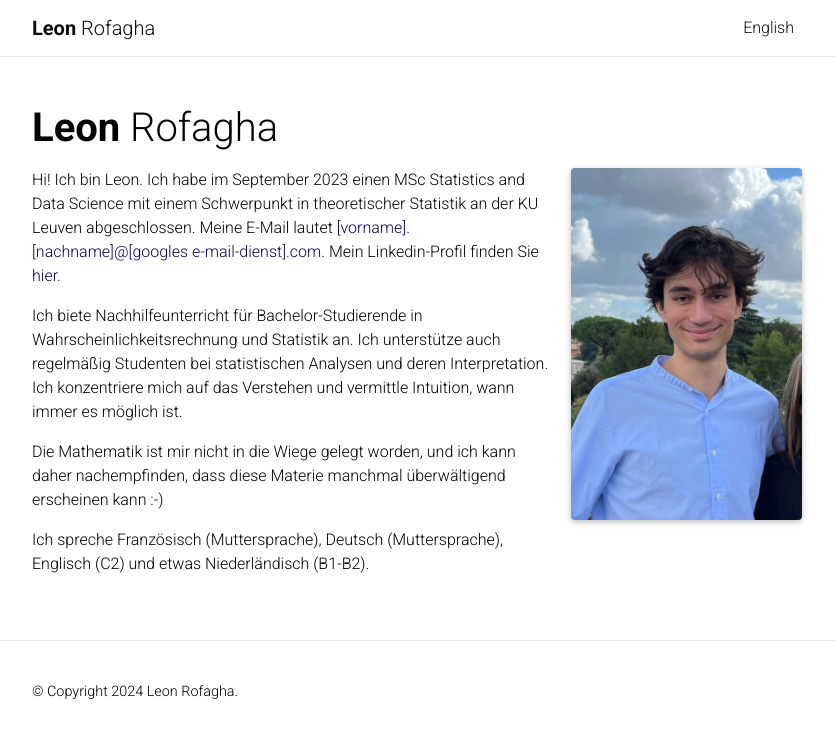
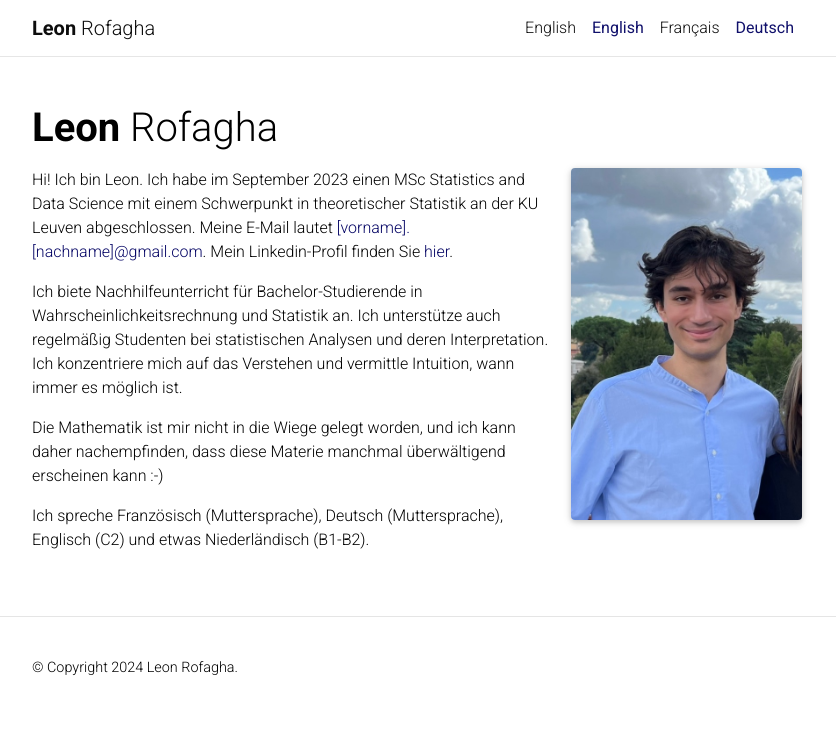
Before and after one commit to leonrofa/leonrofa.github.io, a Jekyll site: the page built from _pages/about3.md, in a window 1280 px wide. Shown: the top 738 px of the page, without its empty margins (223-1059 px from the left). Built offline with Jekyll 4.4.1, drawn with Linux system fonts in a browser that asks for light colours; full-size pictures stand in for the smaller copies a plugin makes; comment, search, counter and statistics services are not loaded; a style sheet for code colours, icons or effects is not loaded.

```diff
--- a/_pages/about3.md
+++ b/_pages/about3.md
@@ -16,7 +18,7 @@ selected_papers: false # includes a list of papers marked as "selected={true}"
 social: false  # includes social icons at the bottom of the page
 ---
 
-Hi! Ich bin Leon. Ich habe im September 2023 einen MSc Statistics and Data Science mit einem Schwerpunkt in theoretischer Statistik an der KU Leuven abgeschlossen. Meine E-Mail lautet <a href='#'>[vorname].[nachname]@[googles e-mail-dienst].com</a>. Mein Linkedin-Profil finden Sie [hier]((https://linkedin.com/in/leonrofagha/)).
+Hi! Ich bin Leon. Ich habe im September 2023 einen MSc Statistics and Data Science mit einem Schwerpunkt in theoretischer Statistik an der KU Leuven abgeschlossen. Meine E-Mail lautet <a href='#'>[vorname].[nachname]@gmail.com</a>. Mein Linkedin-Profil finden Sie [hier]((https://linkedin.com/in/leonrofagha/)).
 
 Ich biete Nachhilfeunterricht für Bachelor-Studierende in Wahrscheinlichkeitsrechnung und Statistik an. Ich unterstütze auch regelmäßig Studenten bei statistischen Analysen und deren Interpretation. Ich konzentriere mich auf das Verstehen und vermittle Intuition, wann immer es möglich ist.
 
```
Also changed, not shown: other parts of _pages/about3.md (+3 -1 lines), _pages/about.md (+2 -0 lines), _pages/about2.md (+4 -2 lines).
